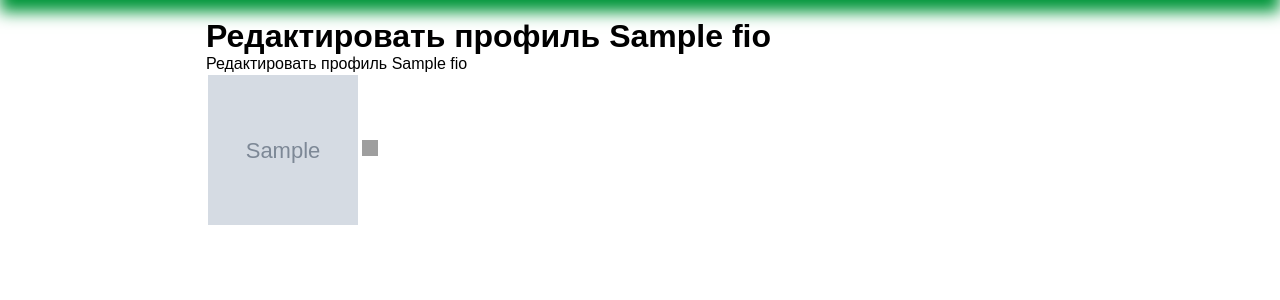
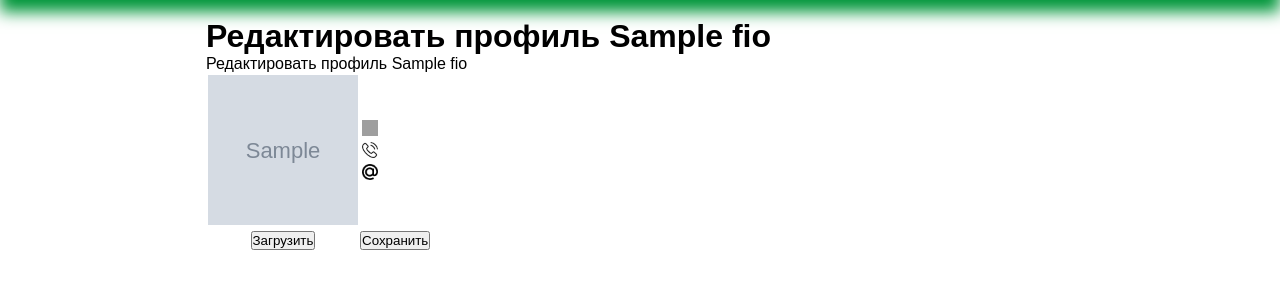
Before and after one commit to ZRomik/spsm, a Django app: template profileapp/templates/profileapp/profile_update.html in a window 1280 px wide. Shown: the part 62-362 px from the top of the page. Run offline with Django 4.2, Linux system fonts and the light colour scheme; the template is opened without the code that fills it: most values are stand-ins (such as "Sample title", 1, 10 or a date in 2020); grey boxes marked "Sample" are stand-in pictures; grey boxes are pictures that could not be loaded.

Commit message:
Обновлена страница для редактирования профиля. Перерабатывается интерфейс страницы.

```diff
--- a/profileapp/templates/profileapp/profile_update.html
+++ b/profileapp/templates/profileapp/profile_update.html
@@ -36,12 +36,38 @@
                             </td>
                         </tr>
                         <tr>
+                            <td align="center" valign="center">
+                                <img src="{% static 'profileapp/img/phone.png' %}" alt="phone" width="16" height="16">
+                            </td>
+                            <td>
+                                <table>
 
+                                </table>
+                            </td>
                         </tr>
                         <tr>
+                            <td align="center" valign="center">
+                                <img src="{% static 'profileapp/img/email.png' %}" alt="email" width="16" height="16">
+                            </td>
+                            <td>
+                                <table>
 
+                                </table>
+                            </td>
                         </tr>
                     </table>
+                </td>
+            </tr>
+            <tr>
+                <td align="center">
+                    <button type="submit" name="_load">
+                        Загрузить
+                    </button>
+                </td>
+                <td align="center">
+                    <button type="submit" name="_save">
+                        Сохранить
+                    </button>
                 </td>
             </tr>
         </table>
```
